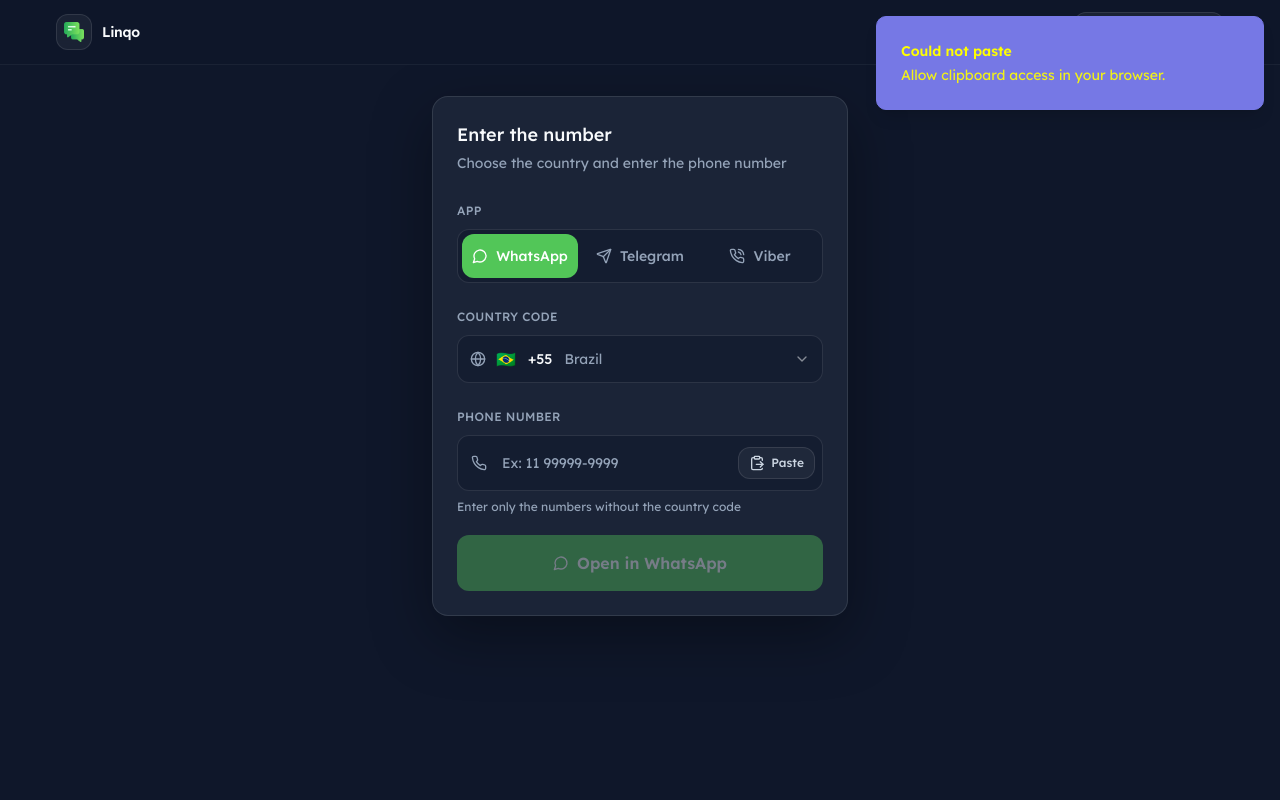
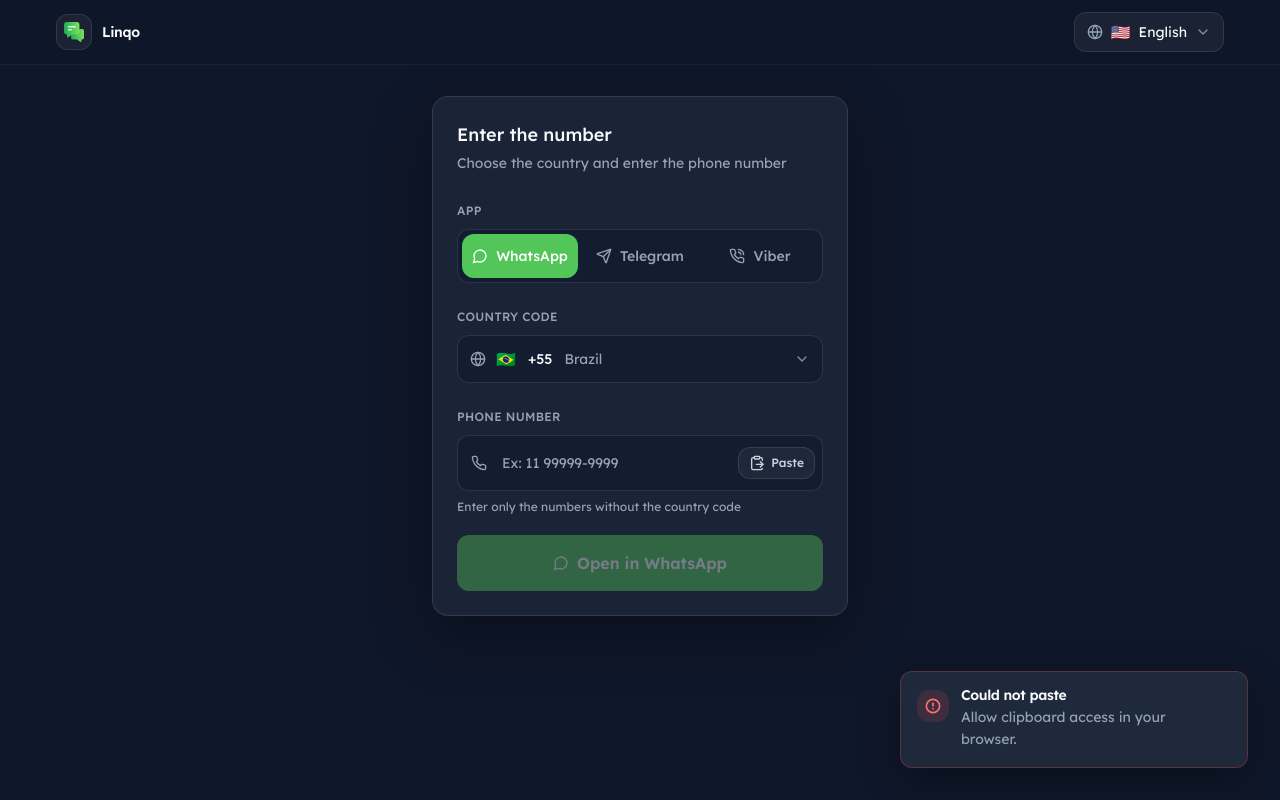
Before and after one commit to glhrmoura/linqo, a React (Vite) app: page / in a window 1280 px wide. Both pictures are taken after a click on the button "Paste". Built offline with nearby package versions, Linux system fonts and the light colour scheme.

Commit message:
style: standardize toast UI and variants

```diff
--- a/src/App.tsx
+++ b/src/App.tsx
@@ -5,7 +5,6 @@
 
 import { Toaster } from '@/components/ui/toaster';
 import { TooltipProvider } from '@/components/ui/tooltip';
-import { Toaster as Sonner } from '@/components/ui/sonner';
 
 const queryClient = new QueryClient();
 
@@ -13,7 +12,6 @@
   <QueryClientProvider client={queryClient}>
     <TooltipProvider>
       <Toaster />
-      <Sonner />
       <BrowserRouter>
         <Routes>
           <Route path="*" element={<Index />} />
--- a/src/components/ui/toast.tsx
+++ b/src/components/ui/toast.tsx
@@ -14,7 +14,7 @@
   <ToastPrimitives.Viewport
     ref={ref}
     className={cn(
-      'pointer-events-none fixed top-0 right-0 z-[100] flex max-h-screen w-full flex-col-reverse p-4 sm:flex-col md:max-w-[420px]',
+      'pointer-events-none fixed bottom-0 right-0 z-[100] flex max-h-screen w-full flex-col gap-2 p-4 sm:bottom-4 sm:right-4 sm:top-auto sm:max-w-[380px]',
       className
     )}
     {...props}
@@ -23,13 +23,16 @@
 ToastViewport.displayName = ToastPrimitives.Viewport.displayName
 
 const toastVariants = cva(
-  'group pointer-events-auto relative flex w-full items-center justify-between space-x-4 overflow-hidden rounded-md border p-6 pr-8 shadow-lg transition-all data-[swipe=cancel]:translate-x-0 data-[swipe=end]:translate-x-[var(--radix-toast-swipe-end-x)] data-[swipe=move]:translate-x-[var(--radix-toast-swipe-move-x)] data-[swipe=move]:transition-none data-[state=open]:animate-in data-[state=closed]:animate-out data-[swipe=end]:animate-out data-[state=closed]:fade-out-80 data-[state=closed]:slide-out-to-right-full data-[state=open]:slide-in-from-top-full data-[state=open]:sm:slide-in-from-bottom-full',
+  'group pointer-events-auto relative flex w-full items-start gap-3 overflow-hidden rounded-xl border p-4 pr-10 shadow-[0_12px_40px_rgba(0,0,0,0.35)] transition-all data-[swipe=cancel]:translate-x-0 data-[swipe=end]:translate-x-[var(--radix-toast-swipe-end-x)] data-[swipe=move]:translate-x-[var(--radix-toast-swipe-move-x)] data-[swipe=move]:transition-none data-[state=open]:animate-in data-[state=closed]:animate-out data-[swipe=end]:animate-out data-[state=closed]:fade-out-80 data-[state=closed]:slide-out-to-right-full data-[state=open]:slide-in-from-bottom-full',
   {
     variants: {
       variant: {
-        default: 'border-dark-bg-tertiary bg-dark-bg-secondary text-dark-text',
+        default:
+          'border-white/10 bg-dark-bg-secondary text-dark-text',
+        success:
+          'border-linqo-green/30 bg-dark-bg-secondary text-dark-text',
         destructive:
-          'destructive group border-destructive bg-destructive text-destructive-foreground',
+          'border-red-500/30 bg-dark-bg-secondary text-dark-text',
       },
     },
     defaultVariants: {
@@ -60,7 +63,7 @@
   <ToastPrimitives.Action
     ref={ref}
     className={cn(
-      'inline-flex h-8 shrink-0 items-center justify-center rounded-md border bg-transparent px-3 text-sm font-medium ring-offset-background transition-colors hover:bg-dark-bg-tertiary focus:outline-none focus:ring-2 focus:ring-ring focus:ring-offset-2 disabled:pointer-events-none disabled:opacity-50 group-[.destructive]:border-muted/40 group-[.destructive]:hover:border-destructive/30 group-[.destructive]:hover:bg-destructive group-[.destructive]:hover:text-destructive-foreground group-[.destructive]:focus:ring-destructive',
+      'inline-flex h-8 shrink-0 items-center justify-center rounded-lg border border-white/10 bg-white/5 px-3 text-sm font-medium transition-colors hover:bg-white/10 focus:outline-none focus:ring-2 focus:ring-linqo-green/40 disabled:pointer-events-none disabled:opacity-50',
       className
     )}
     {...props}
@@ -75,7 +78,7 @@
   <ToastPrimitives.Close
     ref={ref}
     className={cn(
-      'absolute right-2 top-2 rounded-md p-1 text-dark-text-secondary opacity-0 transition-opacity hover:text-dark-text focus:opacity-100 focus:outline-none focus:ring-2 group-hover:opacity-100 group-[.destructive]:text-red-300 group-[.destructive]:hover:text-red-50 group-[.destructive]:focus:ring-red-400 group-[.destructive]:focus:ring-offset-red-600',
+      'absolute right-2 top-2 rounded-lg p-1.5 text-dark-text-tertiary opacity-0 transition-opacity hover:bg-white/5 hover:text-dark-text focus:opacity-100 focus:outline-none group-hover:opacity-100',
       className
     )}
     toast-close=""
@@ -92,7 +95,7 @@
 >(({ className, ...props }, ref) => (
   <ToastPrimitives.Title
     ref={ref}
-    className={cn('text-sm font-semibold', className)}
+    className={cn('text-sm font-semibold leading-none tracking-tight', className)}
     {...props}
   />
 ))
@@ -104,7 +107,7 @@
 >(({ className, ...props }, ref) => (
   <ToastPrimitives.Description
     ref={ref}
-    className={cn('text-sm opacity-90', className)}
+    className={cn('text-sm leading-relaxed text-dark-text-tertiary', className)}
     {...props}
   />
 ))
--- a/src/components/ui/toaster.tsx
+++ b/src/components/ui/toaster.tsx
@@ -1,4 +1,6 @@
-import { useToast } from "@/hooks/use-toast"
+import { Check, CircleAlert, Info } from 'lucide-react'
+
+import { useToast } from '@/hooks/use-toast'
 import {
   Toast,
   ToastClose,
@@ -6,17 +8,41 @@
   ToastProvider,
   ToastTitle,
   ToastViewport,
-} from "@/components/ui/toast"
+} from '@/components/ui/toast'
+import { cn } from '@/lib/utils'
+
+const toastIcons = {
+  default: Info,
+  success: Check,
+  destructive: CircleAlert,
+} as const
+
+const toastIconStyles = {
+  default: 'bg-white/5 text-dark-text-secondary',
+  success: 'bg-linqo-green/15 text-linqo-green',
+  destructive: 'bg-red-500/15 text-red-400',
+} as const
 
 export function Toaster() {
   const { toasts } = useToast()
 
   return (
-    <ToastProvider>
-      {toasts.map(function ({ id, title, description, action, ...props }) {
+    <ToastProvider duration={4000}>
+      {toasts.map(function ({ id, title, description, action, variant, ...props }) {
+        const resolvedVariant = variant ?? 'default'
+        const Icon = toastIcons[resolvedVariant] ?? toastIcons.default
+
         return (
-          <Toast key={id} {...props}>
-            <div className="grid gap-1">
+          <Toast key={id} variant={resolvedVariant} {...props}>
+            <span
+              className={cn(
+                'mt-0.5 flex h-8 w-8 shrink-0 items-center justify-center rounded-lg',
+                toastIconStyles[resolvedVariant] ?? toastIconStyles.default
+              )}
+            >
+              <Icon className="h-4 w-4" strokeWidth={2.5} />
+            </span>
+            <div className="grid flex-1 gap-1">
               {title && <ToastTitle>{title}</ToastTitle>}
               {description && (
                 <ToastDescription>{description}</ToastDescription>
--- a/src/hooks/use-toast.ts
+++ b/src/hooks/use-toast.ts
@@ -5,8 +5,8 @@
   ToastProps,
 } from '@/components/ui/toast'
 
-const TOAST_LIMIT = 1
-const TOAST_REMOVE_DELAY = 1000000
+const TOAST_LIMIT = 3
+const TOAST_REMOVE_DELAY = 1000
 
 type ToasterToast = ToastProps & {
   id: string
@@ -90,8 +90,6 @@
     case 'DISMISS_TOAST': {
       const { toastId } = action
 
-      // ! Side effects ! - This could be extracted into a dismissToast() action,
-      // but I'll keep it here for simplicity
       if (toastId) {
         addToRemoveQueue(toastId)
       } else {
--- a/src/pages/Index.tsx
+++ b/src/pages/Index.tsx
@@ -146,6 +146,7 @@
     toast({
       title: t('toast.success.title'),
       description: t('toast.success.description'),
+      variant: 'success',
     });
   };
 
```
